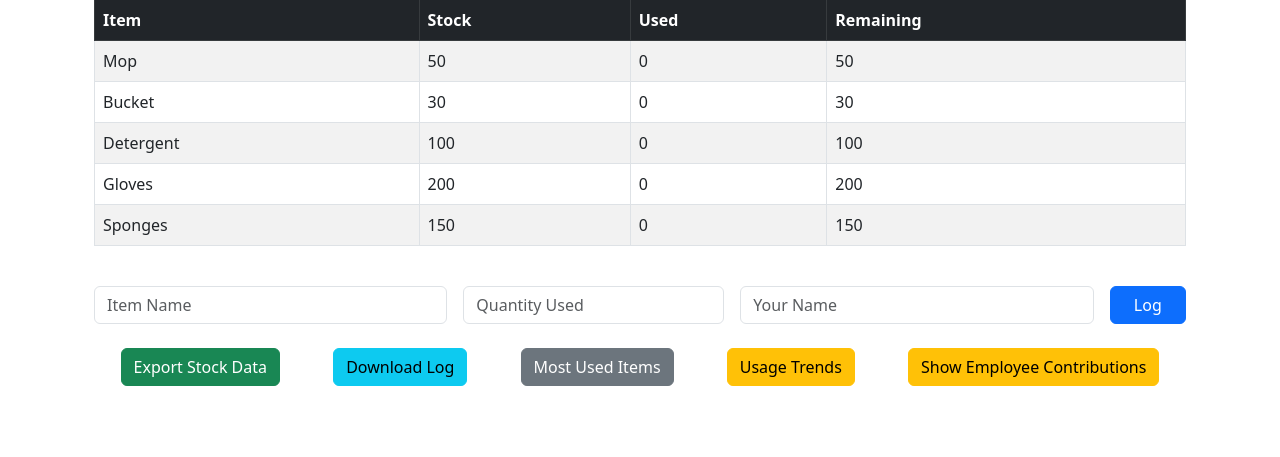
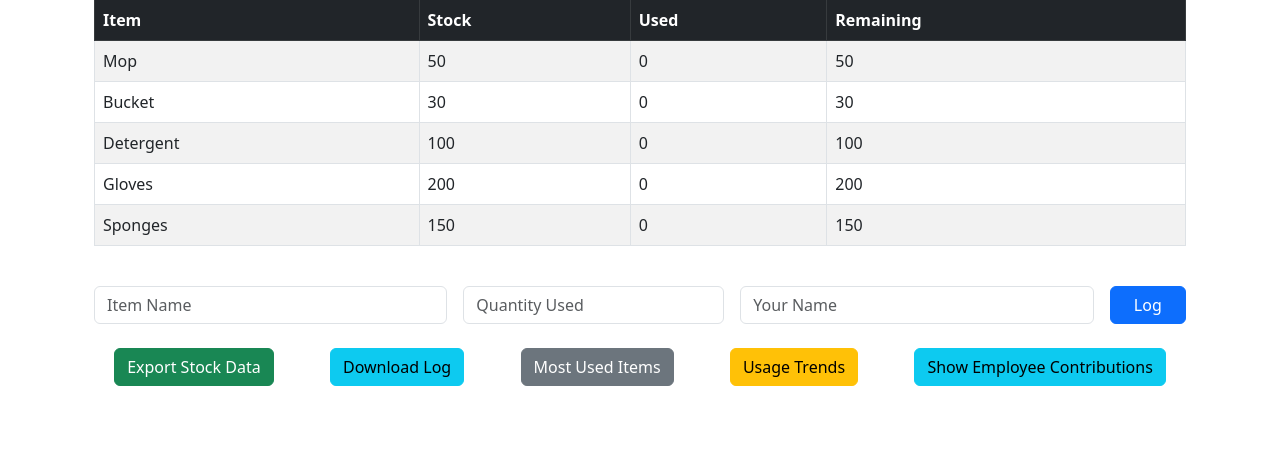
Before and after one commit to MysteryMeow/Farm, a Flask app: page / in a window 1280 px wide. Shown: the part 169-626 px from the top of the page. Run offline with Flask 3, Linux system fonts and the light colour scheme.

Commit message:
Adding proper

```diff
--- a/templates/index.html
+++ b/templates/index.html
@@ -57,12 +57,12 @@
     </form>
 </div>
 <div class="container mt-4">
-    <div class="d-flex justify-content-around">
+    <div class="d-flex justify-content-around flex-wrap gap-3">
         <button id="exportButton" class="btn btn-success">Export Stock Data</button>
         <button id="downloadLogButton" class="btn btn-info">Download Log</button>
         <button id="mostUsedReportButton" class="btn btn-secondary">Most Used Items</button>
         <button id="usageTrendsButton" class="btn btn-warning">Usage Trends</button>
-        <button id="employeeContributionsButton" class="btn btn-warning">Show Employee Contributions</button>
+        <button id="employeeContributionsButton" class="btn btn-info">Show Employee Contributions</button>
     </div>
 </div>
     <script>
```
